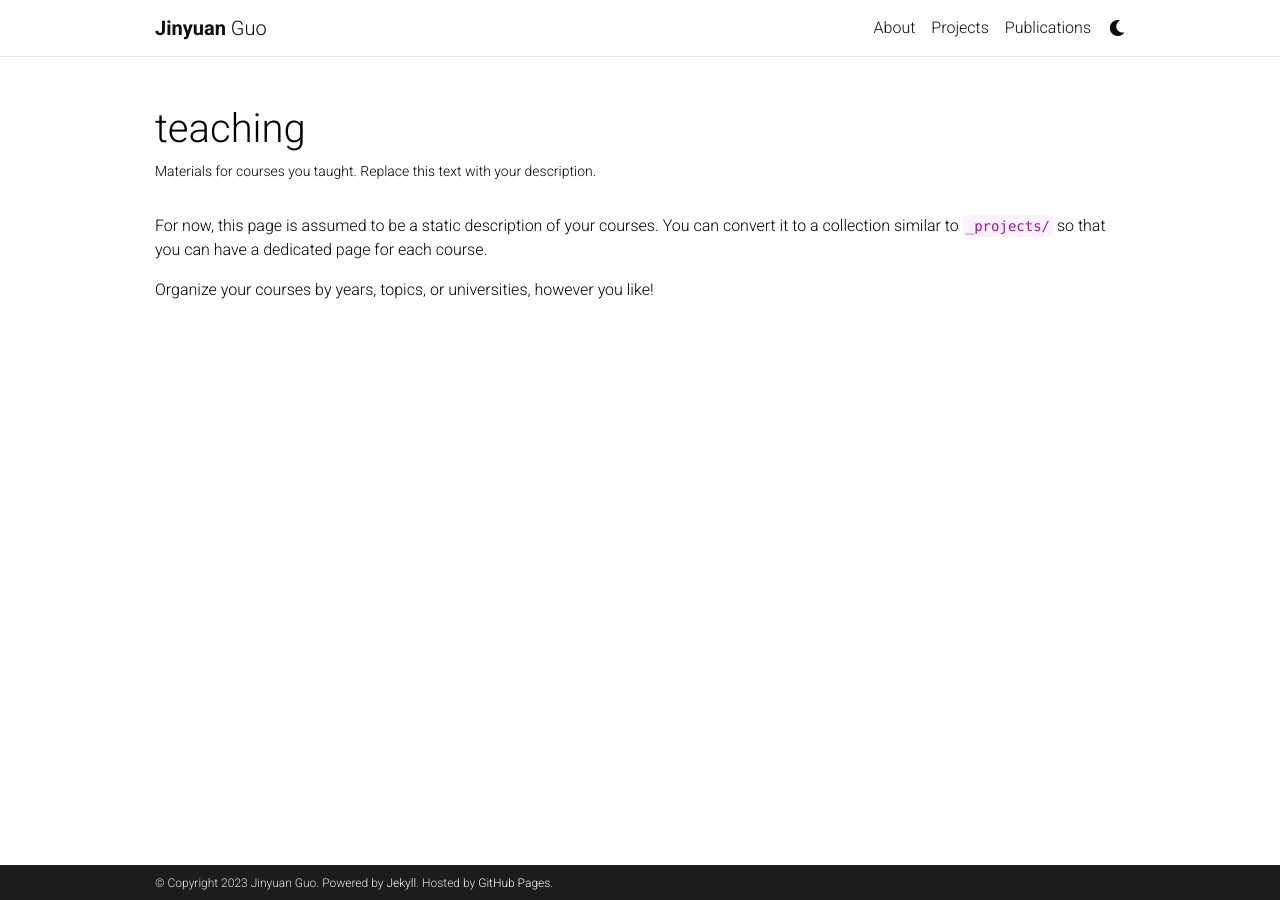
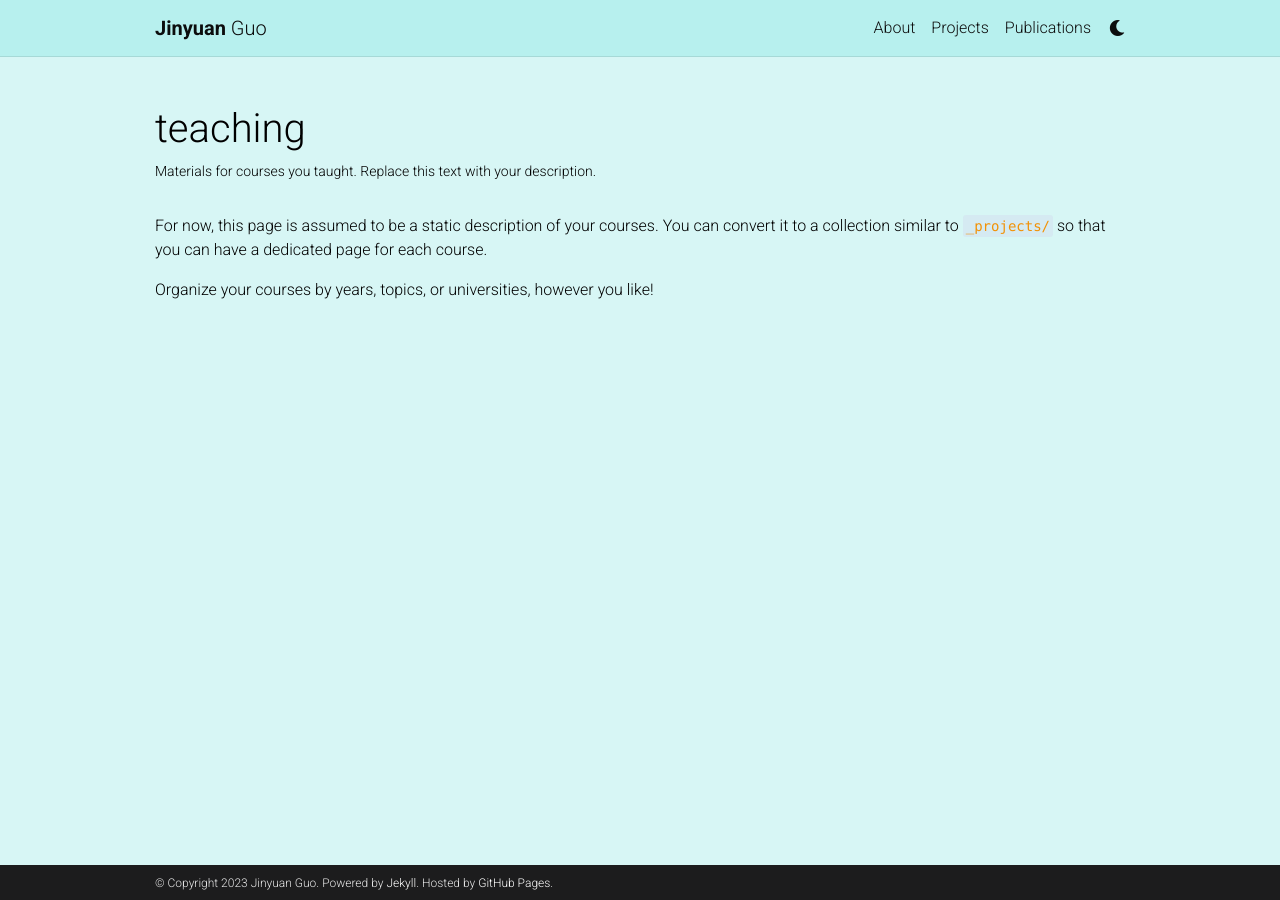
Before and after one commit to Alexander-guo/Alexander-guo.github.io, a Jekyll site: the page built from _pages/teaching.md, in a window 1280 px wide. Built offline with Jekyll 4.4.1, drawn with Linux system fonts in a browser that asks for light colours; comment, search, counter and statistics services are not loaded; a style sheet for code colours, icons or effects is not loaded.

Commit message:
Changed light theme color

```diff
--- a/_sass/_base.scss
+++ b/_sass/_base.scss
@@ -305,7 +305,7 @@ blockquote {
   text-align: center;
 
   .contact-icons {
-    font-size: 4rem;
+    font-size: 2rem;
 
     a {
       i::before {
--- a/_sass/_themes.scss
+++ b/_sass/_themes.scss
@@ -3,11 +3,11 @@
  ******************************************************************************/
 
 :root {
-  --global-bg-color: #{$white-color};
+  --global-bg-color: #{$iceblue-color};
   --global-code-bg-color: #{$code-bg-color-light};
   --global-text-color: #{$black-color};
   --global-text-color-light: #{$grey-color};
-  --global-theme-color: #{$purple-color};
+  --global-theme-color: #{$orange-color};
   --global-hover-color: #{$purple-color};
   --global-hover-text-color: #{$white-color};
   --global-footer-bg-color: #{$grey-color-dark};
--- a/_sass/_variables.scss
+++ b/_sass/_variables.scss
@@ -22,6 +22,7 @@ $light-purple-color:  lighten($purple-color, 25%);
 $pink-color:          #f92080 !default;
 $pink-color-light:    #ffdddd !default;
 $yellow-color:        #efcc00 !default;
+$iceblue-color:       #02cac328 !default;
 
 $grey-color:          #828282 !default;
 $grey-color-light:    lighten($grey-color, 40%);
```
Also changed, not shown: 3 other files.
